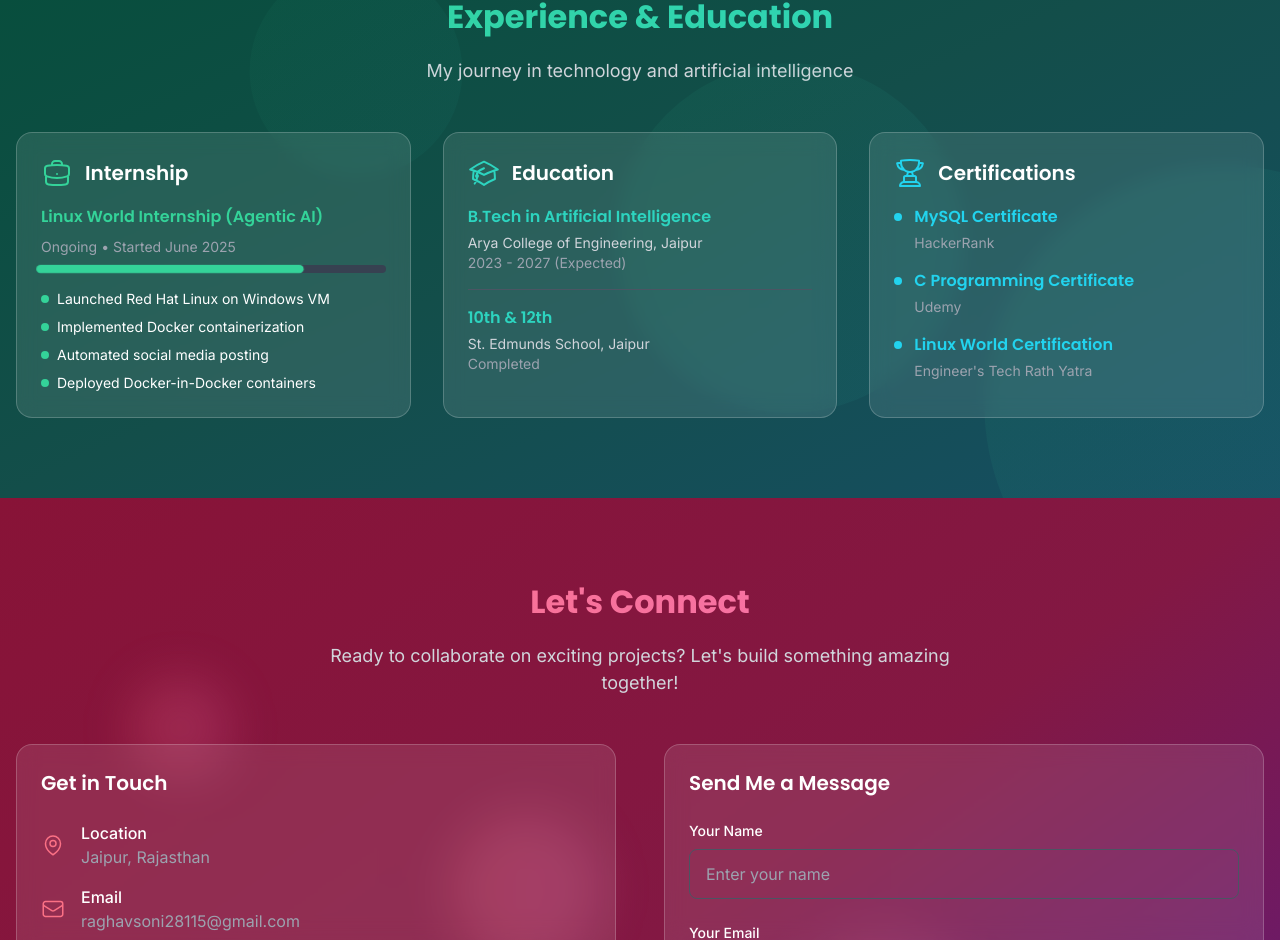
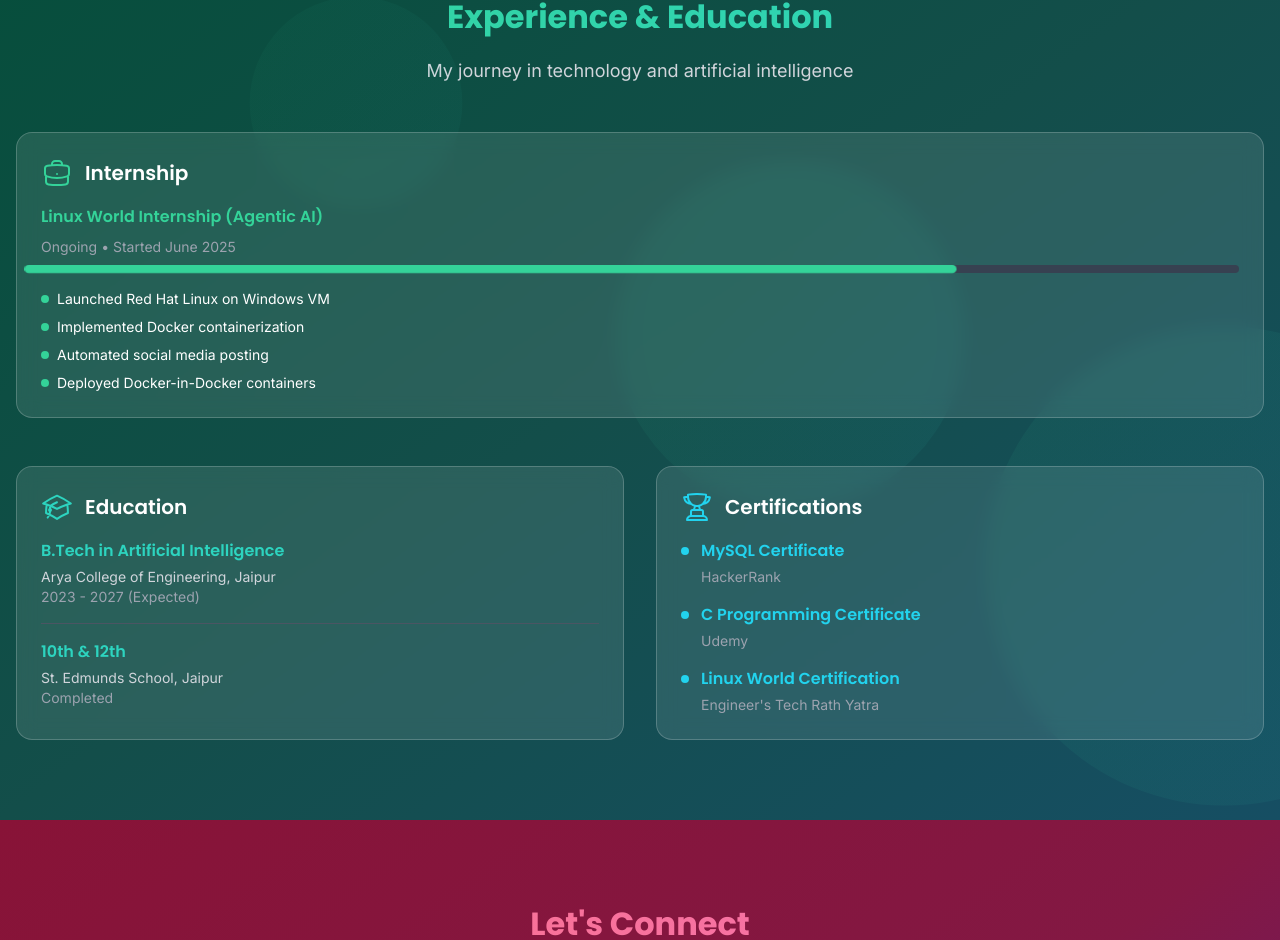
Before and after one commit to raghavsoni039/raghav-portfolio, a React (Vite) app: page / in a window 1280 px wide. Shown: the part 2718-3658 px from the top of the page. Built offline with nearby package versions, Linux system fonts and the light colour scheme.

Commit message:
added project

```diff
--- a/src/components/Experience.tsx
+++ b/src/components/Experience.tsx
@@ -41,6 +41,7 @@ const Experience: React.FC = () => {
       </div>
 
       <div className="container mx-auto px-4">
+        {/* Heading */}
         <motion.div
           ref={ref}
           initial={{ opacity: 0, y: 30 }}
@@ -48,14 +49,16 @@ const Experience: React.FC = () => {
           transition={{ duration: 0.8 }}
           className="text-center mb-12"
         >
-          <h2 className="text-responsive-lg font-bold mb-4 bg-gradient-to-r from-emerald-400 to-teal-400 bg-clip-text text-transparent">Experience & Education</h2>
+          <h2 className="text-responsive-lg font-bold mb-4 bg-gradient-to-r from-emerald-400 to-teal-400 bg-clip-text text-transparent">
+            Experience & Education
+          </h2>
           <p className="text-responsive text-gray-300 max-w-2xl mx-auto">
             My journey in technology and artificial intelligence
           </p>
         </motion.div>
 
-        <div className="grid grid-cols-1 lg:grid-cols-3 gap-8">
-          {/* Internship */}
+        {/* Internship - Independent Block */}
+        <div className="mb-12">
           <motion.div
             initial={{ opacity: 0, y: 30 }}
             animate={inView ? { opacity: 1, y: 0 } : {}}
@@ -66,7 +69,6 @@ const Experience: React.FC = () => {
               <BriefcaseIcon className="w-8 h-8 text-emerald-400" />
               <h3 className="text-xl font-semibold">Internship</h3>
             </div>
-
             <div className="mb-4">
               <h4 className="font-semibold text-emerald-400 mb-2">Linux World Internship (Agentic AI)</h4>
               <p className="text-sm text-gray-400 mb-2">Ongoing • Started June 2025</p>
@@ -74,7 +76,6 @@ const Experience: React.FC = () => {
                 <div className="bg-emerald-400 h-2 rounded-full w-3/4 pulse"></div>
               </div>
             </div>
-
             <div className="space-y-2 text-sm">
               <p className="flex items-center gap-2">
                 <span className="w-2 h-2 bg-emerald-400 rounded-full"></span>
@@ -94,7 +95,10 @@ const Experience: React.FC = () => {
               </p>
             </div>
           </motion.div>
+        </div>
 
+        {/* Education and Certifications - Two Column Layout */}
+        <div className="grid grid-cols-1 lg:grid-cols-2 gap-8">
           {/* Education */}
           <motion.div
             initial={{ opacity: 0, y: 30 }}
@@ -106,14 +110,12 @@ const Experience: React.FC = () => {
               <AcademicCapIcon className="w-8 h-8 text-teal-400" />
               <h3 className="text-xl font-semibold">Education</h3>
             </div>
-
             <div className="space-y-4">
               <div>
                 <h4 className="font-semibold text-teal-400 mb-1">B.Tech in Artificial Intelligence</h4>
                 <p className="text-sm text-gray-300">Arya College of Engineering, Jaipur</p>
                 <p className="text-sm text-gray-400">2023 - 2027 (Expected)</p>
               </div>
-
               <div className="border-t border-gray-600 pt-4">
                 <h4 className="font-semibold text-teal-400 mb-1">10th & 12th</h4>
                 <p className="text-sm text-gray-300">St. Edmunds School, Jaipur</p>
@@ -133,7 +135,6 @@ const Experience: React.FC = () => {
               <TrophyIcon className="w-8 h-8 text-cyan-400" />
               <h3 className="text-xl font-semibold">Certifications</h3>
             </div>
-
             <div className="space-y-4">
               <div className="flex items-start gap-3">
                 <div className="w-2 h-2 bg-cyan-400 rounded-full mt-2 flex-shrink-0"></div>
@@ -142,7 +143,6 @@ const Experience: React.FC = () => {
                   <p className="text-sm text-gray-400">HackerRank</p>
                 </div>
               </div>
-
               <div className="flex items-start gap-3">
                 <div className="w-2 h-2 bg-cyan-400 rounded-full mt-2 flex-shrink-0"></div>
                 <div>
@@ -150,7 +150,6 @@ const Experience: React.FC = () => {
                   <p className="text-sm text-gray-400">Udemy</p>
                 </div>
               </div>
-
               <div className="flex items-start gap-3">
                 <div className="w-2 h-2 bg-cyan-400 rounded-full mt-2 flex-shrink-0"></div>
                 <div>
```
